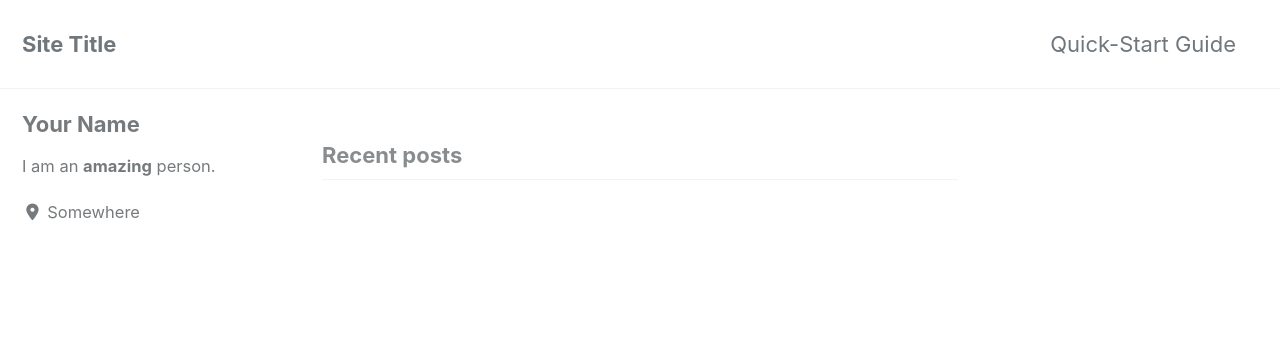
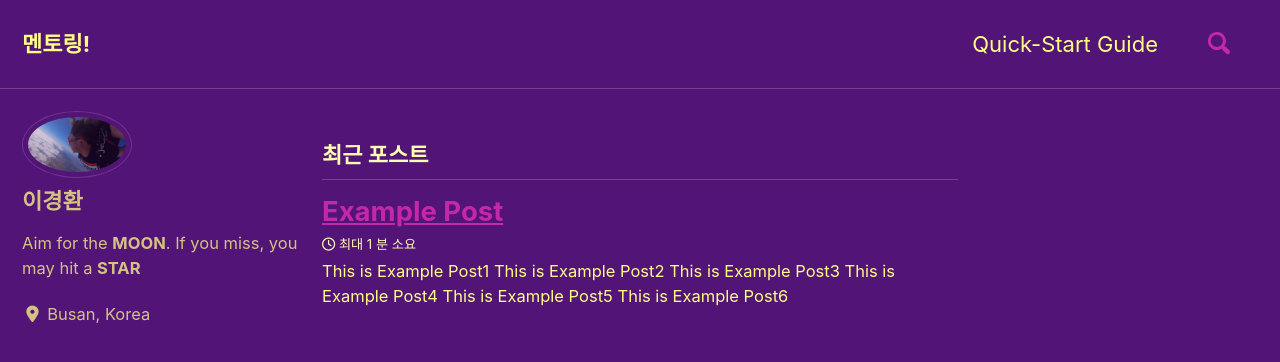
Before and after one commit to LeeGyeongHwan/LeeGyeonghwan.github.io, a Jekyll site: the page built from index.html, in a window 1280 px wide and 900 px high. Shown: the top 362 px of the window. Built offline with Jekyll 4.4.1, drawn with Linux system fonts in a browser that asks for light colours; cached includes are drawn as plain includes; nearby versions of some CDN libraries; the list of posts is cut into pages by our own code; some of the changed text lies outside the part shown.

Commit message:
기본 테마 및 포스트

```diff
--- a/_config.yml
+++ b/_config.yml
@@ -12,18 +12,18 @@
 
 # theme                  : "minimal-mistakes-jekyll"
 # remote_theme           : "mmistakes/minimal-mistakes"
-minimal_mistakes_skin    : "default" # "air", "aqua", "contrast", "dark", "dirt", "neon", "mint", "plum", "sunrise"
+minimal_mistakes_skin    : "plum" # "air", "aqua", "contrast", "dark", "dirt", "neon", "mint", "plum", "sunrise"
 
 # Site Settings
-locale                   : "en-US"
-title                    : "Site Title"
+locale                   : "ko"
+title                    : "멘토링!"
 title_separator          : "-"
 subtitle                 : # site tagline that appears below site title in masthead
-name                     : "Your Name"
-description              : "An amazing website."
-url                      : # the base hostname & protocol for your site e.g. "https://mmistakes.github.io"
+name                     : "멘토링을 위한 블로그"
+description              : "It is just beginning"
+url                      : "https://leegyeonghwan.github.io"
 baseurl                  : # the subpath of your site, e.g. "/blog"
-repository               : # GitHub username/repo-name e.g. "mmistakes/minimal-mistakes"
+repository               : "LeeGyeongHwan/leegyeonghwan.github.io"
 teaser                   : # path of fallback teaser image, e.g. "/assets/images/500x300.png"
 logo                     : # path of logo image to display in the masthead, e.g. "/assets/images/88x88.png"
 masthead_title           : # overrides the website title displayed in the masthead, use " " for no title
@@ -65,7 +65,7 @@ reCaptcha:
   secret                 :
 atom_feed:
   path                   : # blank (default) uses feed.xml
-search                   : # true, false (default)
+search                   : true # true, false (default)
 search_full_content      : # true, false (default)
 search_provider          : # lunr (default), algolia, google
 algolia:
@@ -107,15 +107,15 @@ analytics:
 
 # Site Author
 author:
-  name             : "Your Name"
-  avatar           : # path of avatar image, e.g. "/assets/images/bio-photo.jpg"
-  bio              : "I am an **amazing** person."
-  location         : "Somewhere"
+  name             : "이경환"
+  avatar           : "/assets/images/myself.jpg"
+  bio              : "Aim for the **MOON**.\nIf you miss, you may hit a **STAR**"
+  location         : "Busan, Korea"
   email            :
   links:
     - label: "Email"
       icon: "fas fa-fw fa-envelope-square"
-      # url: mailto:your.name@email.com
+      # url: mailto: rudghks1108@naver.com
     - label: "Website"
       icon: "fas fa-fw fa-link"
       # url: "https://your-website.com"
@@ -289,6 +289,6 @@ defaults:
       layout: single
       author_profile: true
       read_time: true
-      comments: # true
+      comments: true
       share: true
       related: true
--- /dev/null
+++ b/_posts/2019-11-15-Example for you.md
@@ -0,0 +1,28 @@
+---
+layout: post
+title:  "Example Post"
+---
+
+# This is Example Post1
+## This is Example Post2
+### This is Example Post3
+#### This is Example Post4
+##### This is Example Post5
+###### This is Example Post6
+
+우리가 원하는 대로 *이텔릭체*로 나타낼 수도 있고
+**두껍게**도 나타낼 수 있어.
+**_이것도_ 가능하고**
+취소선은 ~~물결 표시로~~ 나타내고
+<u>밑줄</u>은 `<u></u>`를 사용해봐
+
+1. 이렇게
+1. 순대대로
+1. 나타내거나
+    - 순서 없이
+    - 나타내거나
+1. 원하는대로
+
+[구글!](https://google.com) 으로 하이퍼링크
+
+![Image](https://img1.daumcdn.net/thumb/R800x0/?scode=mtistory2&fname=https%3A%2F%2Ft1.daumcdn.net%2Fcfile%2Ftistory%2F2712F94D5861CE2115)
```
Also changed, not shown: _posts/1.png (added), assets/images/myself.jpg (added).
